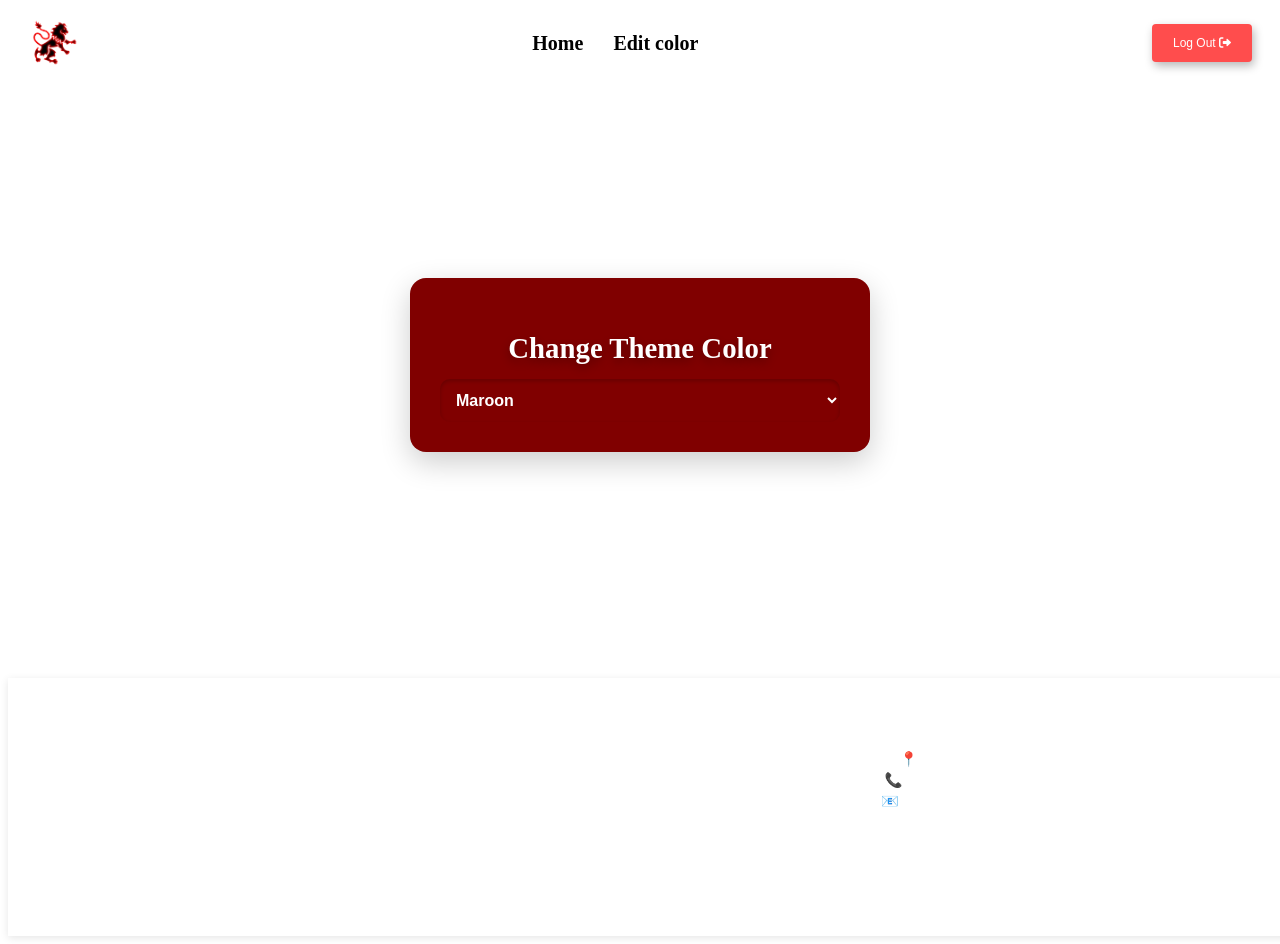
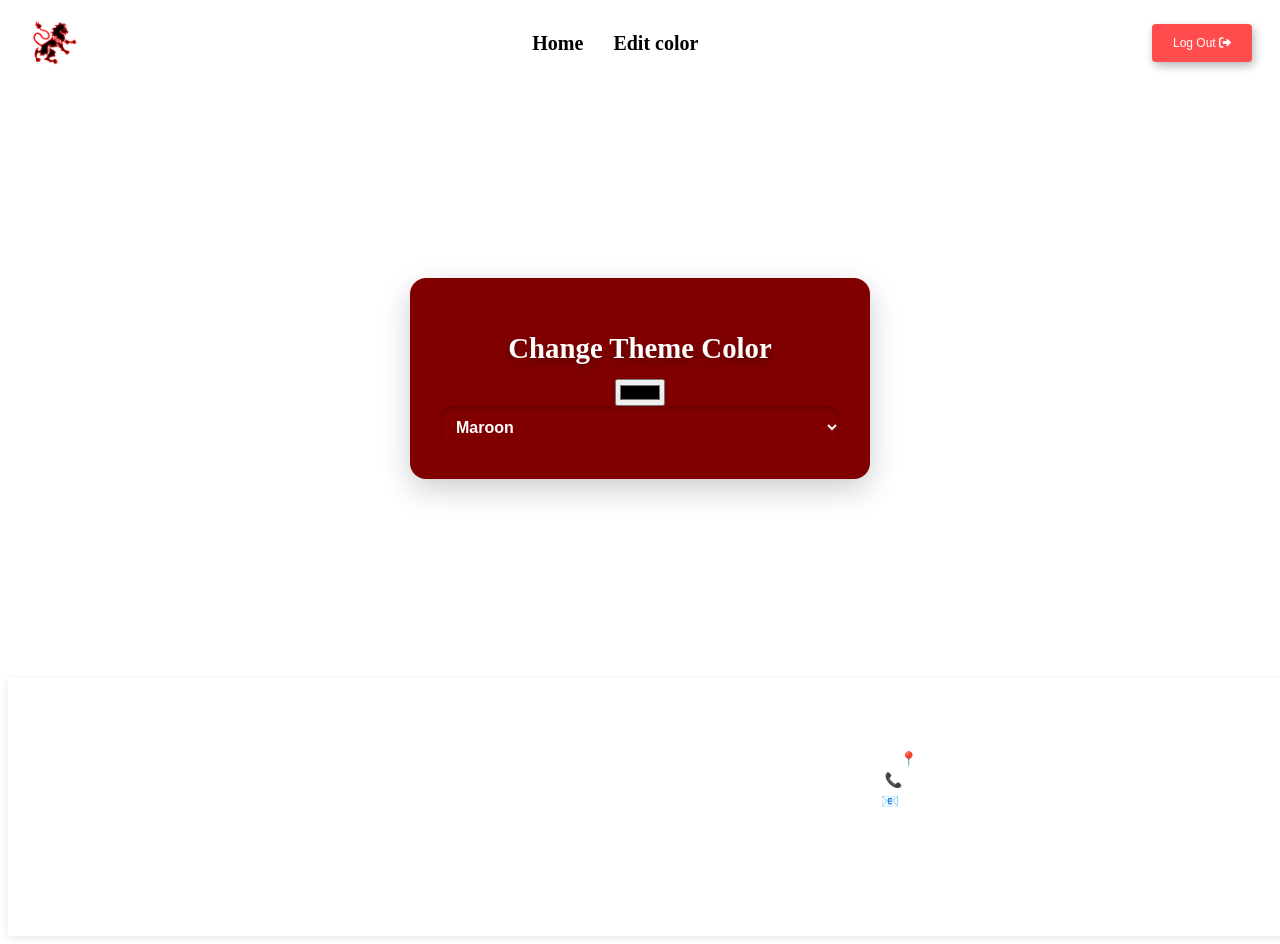
Before and after one commit to Spopo05/myprojet, a React (Create React App) app: page /ChangeColor in a window 1280 px wide. Built offline with nearby package versions, Linux system fonts and the light colour scheme; sample sign-in values are in the browser's storage; a web font is replaced by a local one.

Commit message:
$ git push origin master

```diff
--- a/src/components/nav/changeColor.js
+++ b/src/components/nav/changeColor.js
@@ -41,12 +41,18 @@ const ChangeColor = () => {
       <h2 style={{color: textColor}}>Change Theme Color</h2>
       {error && <p className="error-message">{error}</p>}
 
+      <input value={selectedColor}
+      onChange={handleColorChange}
+      disabled={loading}
+      type="color"/>
+
       <select
         value={selectedColor}
         onChange={handleColorChange}
         disabled={loading}
         style={{ color: textColor, backgroundColor: selectedColor }}
       >
+        <option value="none">Select</option>
         <option value="maroon">Maroon</option>
         <option value="white">White</option>
         <option value="black">Black</option>
```
